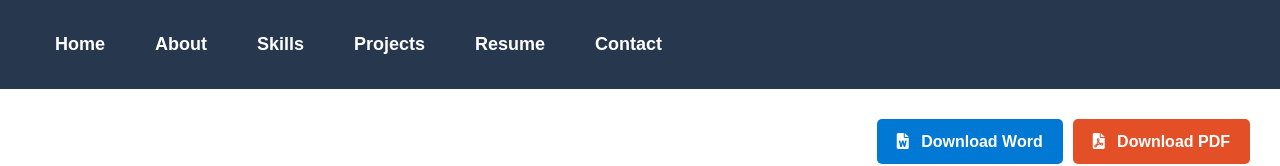
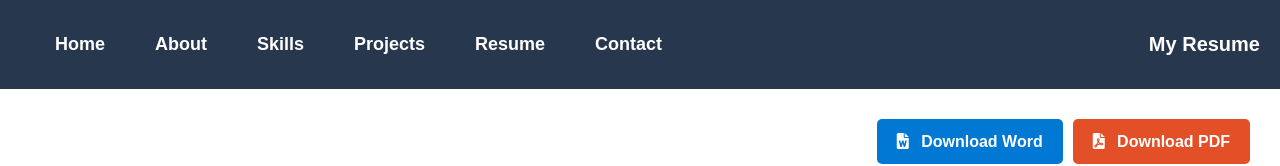
Before and after one commit to Jyothi2828/JyothiPortfolio, a plain HTML site: page html/resume.html in a window 1280 px wide. Shown: the top 166 px of the page. Drawn offline with Linux system fonts and the light colour scheme.

Commit message:
modified

```diff
--- a/html/resume.html
+++ b/html/resume.html
@@ -24,7 +24,9 @@
                 <li><a href="contact.html">Contact</a></li>
             </ul>
         </nav>
+        <h1>My Resume</h1>
     </header>
+
 
     <main>
         <section id="resume" class="resume1">
```
